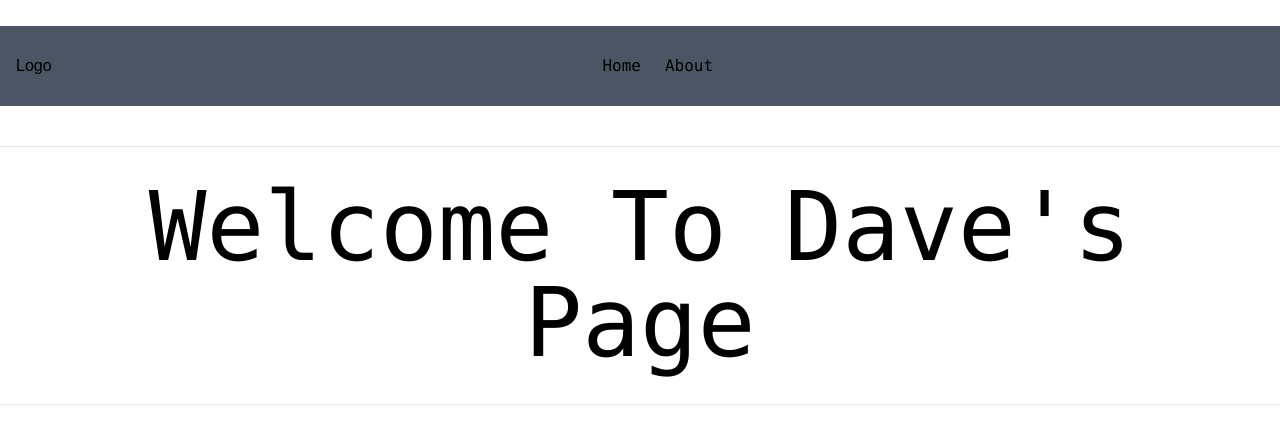
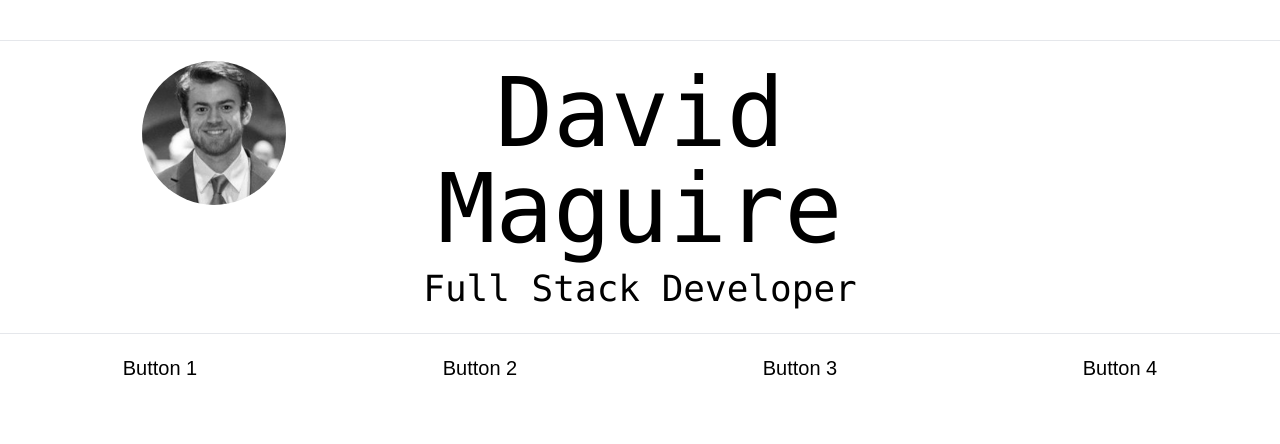
Before and after one commit to dmaguire15/dave-page, a Next.js app: page /home in a window 1280 px wide. Shown: the top 444 px of the page. Built offline with nearby package versions, Linux system fonts and the light colour scheme.

Commit message:
Added some stuff

```diff
--- a/src/app/home/page.tsx
+++ b/src/app/home/page.tsx
@@ -1,20 +1,47 @@
 import Navigation from "../components/navigation/navbar";
+import Image from "next/image";
+import davePic from "../../../public/davepic.png";
 
 export default function Home() {
     return (
-        //p = padding
-        //m = margin | ml = margin left | mt = margin top
+        // p = padding
+        // m = margin | ml = margin left | mt = margin top
         <main id="content" className="container mx-auto max-w-screen-xxl">
-            <div className="mt-[2%] mb-[2%]">
-                <Navigation />
-            </div>
             <span className="mt-10 relative flex justify-center bg-white w-full border-b"></span>
-            <div className="">
-                <p className="m-[1%] text-8xl text-center p-5  font-mono hover:font-serif hover:italic">
-                    Welcome To Dave's Page
-                </p>
+            <div className="flex flex-col md:grid md:grid-cols-9">
+                <div className="col-start-2 mt-5 ml-40 md:ml-0 relative w-36 h-36">
+                    <Image
+                        src={davePic}
+                        alt="Picture of David Maguire"
+                        className="rounded-full"
+                        layout="fill"
+                        objectFit="cover"
+                    />
+                </div>
+                <div className="col-span-5 text-center col-start-3 m-1 text-8xl p-5 font-mono">
+                    <p>David Maguire</p>
+                    <p className="text-4xl mt-3">Full Stack Developer</p>
+                </div>
             </div>
             <span className="relative flex justify-center bg-white w-full border-b"></span>
+
+            <div className="flex justify-center flex-col md:grid md:grid-cols-4 mt-5 text-center">
+                <div className="col-start-1 text-xl">
+                    <p>Button 1</p>
+                </div>
+                <div className="col-start-2 text-xl">
+                    <p>Button 2</p>
+                </div>
+                <div className="col-start-3 text-xl">
+                    <p>Button 3</p>
+                </div>
+                <div className="col-start-4 text-xl">
+                    <p>Button 4</p>
+                </div>
+            </div>
+            <div className="mt-10 flex justify-center">
+
+            </div>
         </main>
-);
+    );
 }
```
Also changed, not shown: public/davepic.png (added), src/app/dave_25.jpg (deleted).
